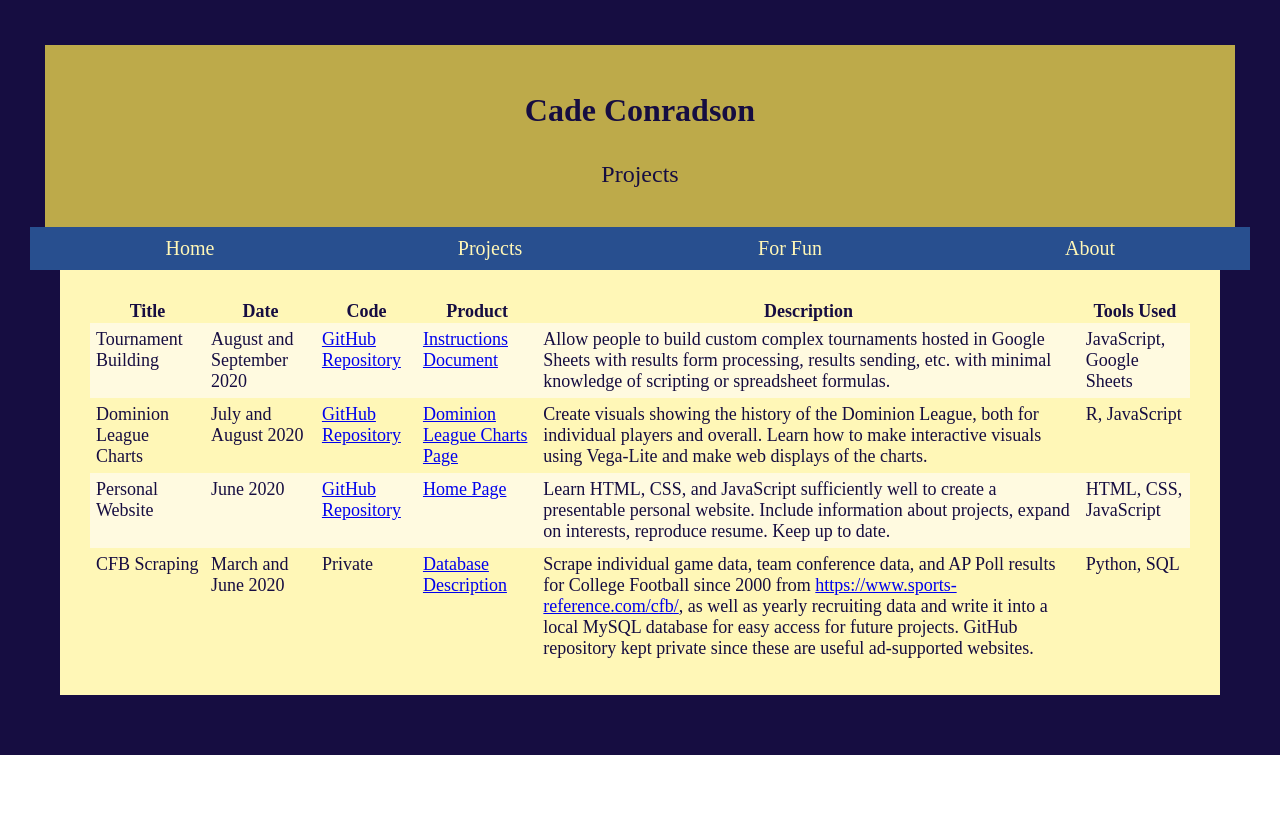
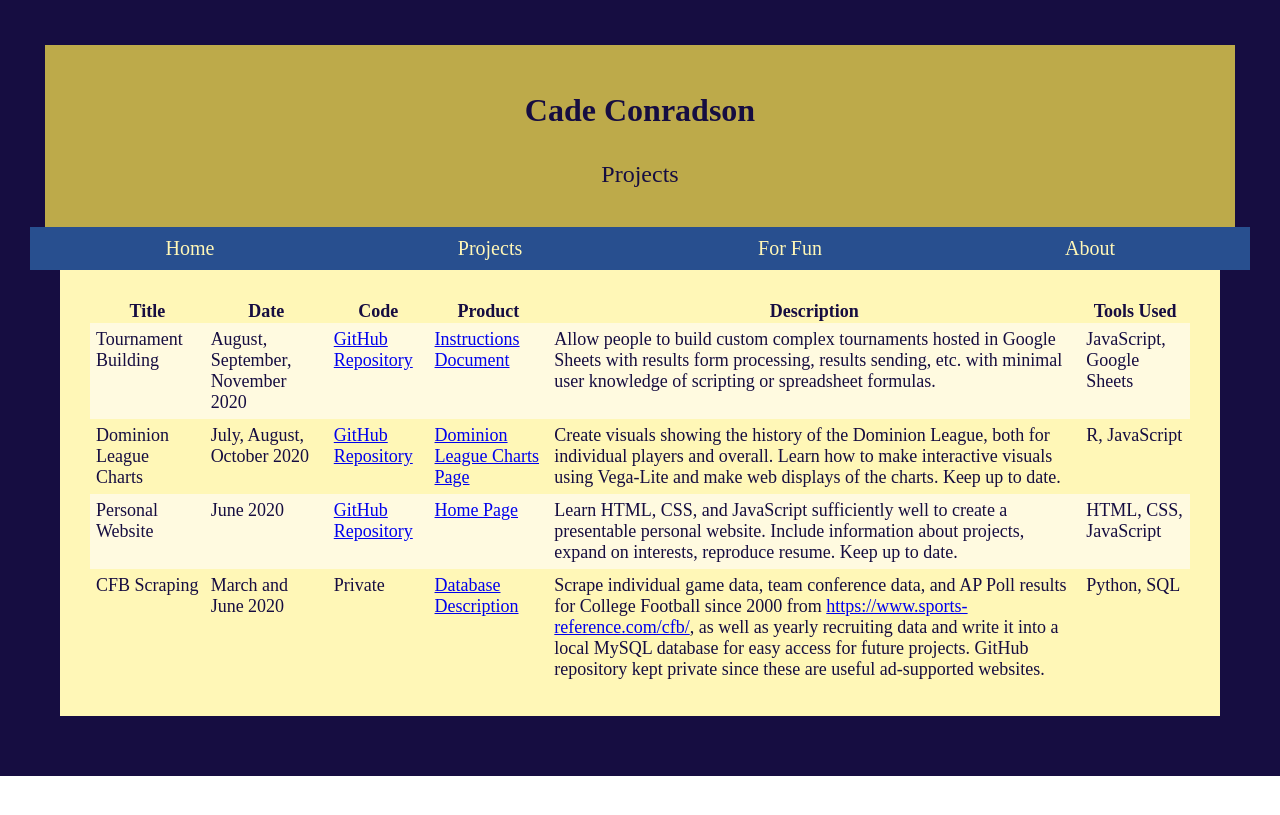
Before and after one commit to cconradson/cconradson.github.io, a Jekyll site: the page built from projects.html, in a window 1280 px wide. Shown: the top 815 px of the page. Built offline with Jekyll 4.4.1, drawn with Linux system fonts in a browser that asks for light colours.

Commit message:
projects update

```diff
--- a/projects.html
+++ b/projects.html
@@ -26,18 +26,18 @@ title: Projects
 -->
 		<tr>
 			<td>Tournament Building</td>
-			<td>August and September 2020</td>
+			<td>August, September, November 2020</td>
 			<td><a href="https://github.com/tracerdominion/Tournament_Building" target="_blank">GitHub Repository</a></td>
 			<td><a href="https://docs.google.com/document/d/e/2PACX-1vTZiBpOwQG6eMS2N-jkW1SLMJthLrCUwDHWudkq-wbcY3Wge-UCe0bH_V3atpJB6ZNfzKE9nzku3vHD/pub">Instructions Document</a></td>
-			<td>Allow people to build custom complex tournaments hosted in Google Sheets with results form processing, results sending, etc. with minimal knowledge of scripting or spreadsheet formulas.</td>
+			<td>Allow people to build custom complex tournaments hosted in Google Sheets with results form processing, results sending, etc. with minimal user knowledge of scripting or spreadsheet formulas.</td>
 			<td>JavaScript, Google Sheets</td>
 		</tr>
 		<tr>
 			<td>Dominion League Charts</td>
-			<td>July and August 2020</td>
+			<td>July, August, October 2020</td>
 			<td><a href="https://github.com/tracerdominion/LeagueCharts" target="_blank">GitHub Repository</a></td>
 			<td><a href="https://dominionleague.org/charts">Dominion League Charts Page</a></td>
-			<td>Create visuals showing the history of the Dominion League, both for individual players and overall. Learn how to make interactive visuals using Vega-Lite and make web displays of the charts.</td>
+			<td>Create visuals showing the history of the Dominion League, both for individual players and overall. Learn how to make interactive visuals using Vega-Lite and make web displays of the charts. Keep up to date.</td>
 			<td>R, JavaScript</td>
 		</tr>
 		<tr>
```
